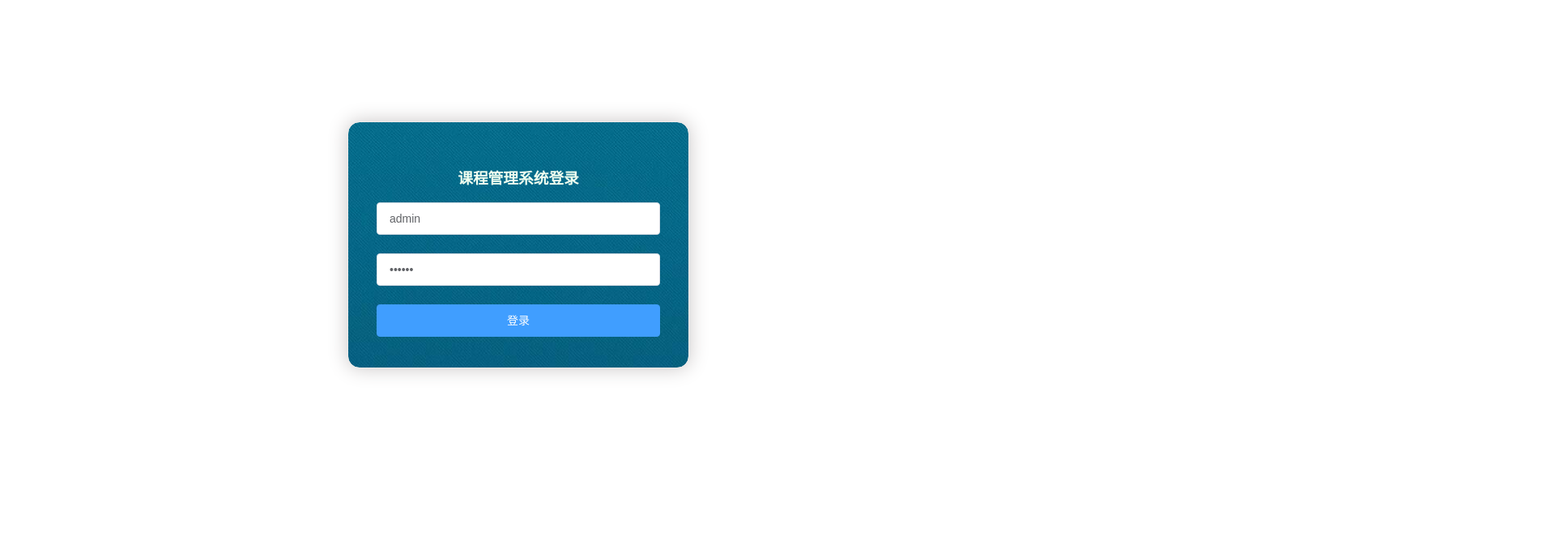
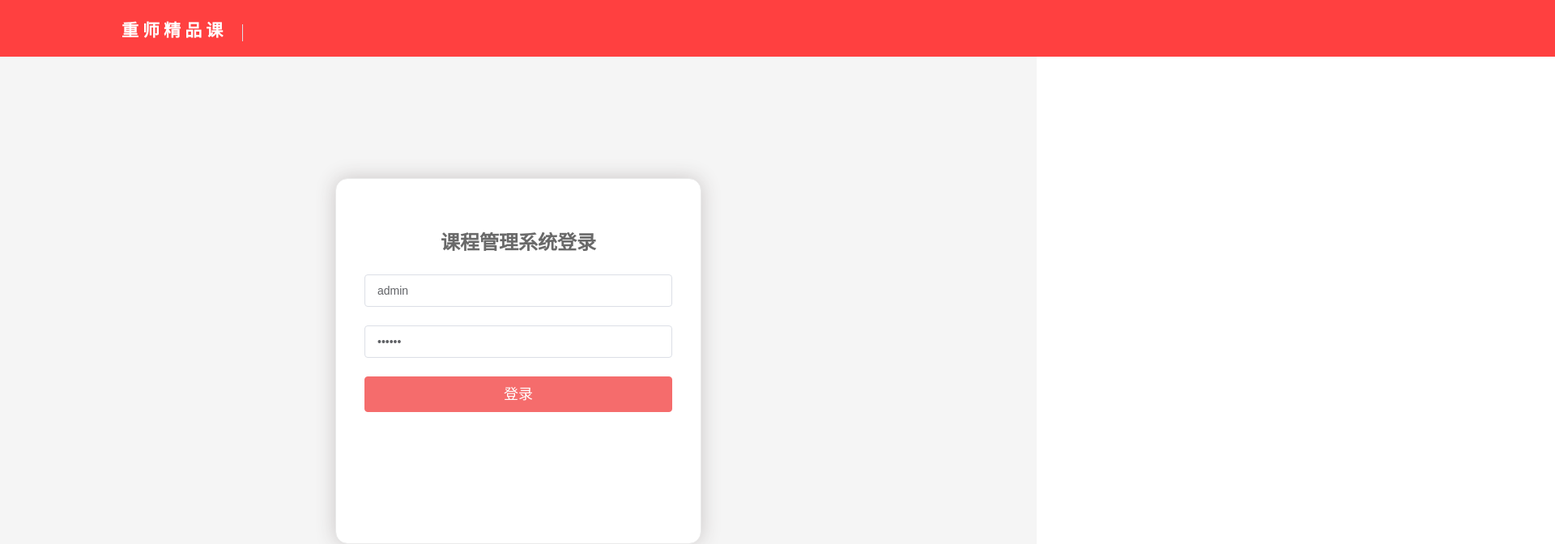
Before and after one commit to courseweb-cqnu/course_management, a Vue app in the folder second-vue/: page / in a window 1280 px wide. Shown: the top 672 px of the page at 81% size, 1920 px wide, since content can reach past the window. Built offline with nearby package versions, Linux system fonts and the light colour scheme.

Commit message:
The updated version.

```diff
--- a/second-vue/src/views/College.vue
+++ b/second-vue/src/views/College.vue
@@ -1,5 +1,58 @@
 <template>
   <div>
+    <el-container class="container">
+      <div class="header">
+        <div class="logo">
+          <h3>重师精品课
+            <el-divider direction="vertical"></el-divider>
+          </h3>
+        </div>
+        <div class="main_menu">
+          <el-menu
+            :default-active="$route.path"
+            class="main_menu"
+            mode="horizontal"
+            background-color="#FF4040"
+            text-color="#fff"
+            active-text-color="	#696969"
+            router
+          >
+            <el-menu-item
+              index="/main"
+              style="font-size: small"
+            >首页</el-menu-item>
+          </el-menu>
+        </div>
+        <div class="search">
+          <el-input
+            placeholder="请输入课程或者老师名称"
+            prefix-icon="el-icon-search"
+            v-model="searching"
+          >
+          </el-input>
+        </div>
+        <div class="right_menu">
+          <el-menu
+            :default-active="$route.path"
+            class="el-menu-nav"
+            mode="horizontal"
+            background-color="#FF4040"
+            text-color="#fff"
+            active-text-color="#ffd04b"
+            router
+          >
+            <el-menu-item
+              index="/main/home"
+              style="color: white; font-size: small"
+            >后台管理</el-menu-item>
+            <el-menu-item
+              index="/"
+              style="font-size: small"
+            >退出系统</el-menu-item>
+          </el-menu>
+        </div>
+      </div>
+    </el-container>
     <el-menu
       class="el-menu-demo"
       :default-active="this.$route.path"
@@ -7,7 +60,7 @@
       @open="handleOpen"
       @close="handleClose"
       active-text-color="#DC143C"
-       @select="reload"
+      @select="reload"
     >
       <!-- <el-menu-item index="1" >文学院</el-menu-item>
       <el-menu-item index="2">数学科学学院</el-menu-item>
@@ -20,7 +73,6 @@
         v-for="(item,i) in colleges"
         :key="i"
         :index="item.name"
-
       >
         <template slot="title">
           <span> {{ item.name }}</span>
@@ -45,11 +97,15 @@
       </el-carousel>
     </div>
     <!-- <router-view></router-view> -->
+    <el-divider
+      content-position="left"
+      style="font-size:100px"
+    >学院课程</el-divider>
     <div>
       <div class="course_container">
         <div class="sub_course_container">
           <el-row
-            :gutter="100"
+            :gutter="70"
             class="el-row"
           >
             <el-col
@@ -159,6 +215,11 @@ export default {
           { name: "Computer Science", teacher: "xcc" },
           { name: "Computer Scien", teacher: "xcy" },
         ];
+      else if (index == "化学学院") {
+      } else if (index == "旅游学院") {
+      } else if (index == "计算机与信息科学学院") {
+      } else if (index == "物理与电子工程学院") {
+      }
     },
   },
 };
@@ -238,4 +299,37 @@ export default {
   margin-right: 170px;
   margin-top: 5px;
 }
+.header {
+  float: top;
+  width: 100%;
+  background-color: #ff4040;
+  color: white;
+}
+.logo {
+  float: left;
+  width: 160px;
+  letter-spacing: 5px;
+  font-size: large;
+  margin-left: 10%;
+}
+.main_menu{
+  float: left;
+  width: 70px;
+  margin-left: 20px;
+}
+.search{
+  float: left;
+  padding-top: 1em;
+  width: 200px;
+  margin-left: 40%;
+}
+.right_menu{
+  float: left;
+  width: 220px;
+  margin-left: 10%;
+}
+.container{
+  display: flex;
+  flex-direction: column;
+}
 </style>
--- a/second-vue/src/views/Home.vue
+++ b/second-vue/src/views/Home.vue
@@ -2,7 +2,7 @@
   <div>
     <el-container>
       <el-header class="home-header">
-        <div class="title">学生管理系统</div>
+        <div class="title">课程管理系统</div>
         <div class="user-info">
           <el-dropdown trigger="click" @command="logout">
         <span>
@@ -31,7 +31,7 @@
             <el-breadcrumb-item :to="{ path: '/home' }">首页</el-breadcrumb-item>
             <el-breadcrumb-item><a href="/">{{this.$router.currentRoute.name}}</a></el-breadcrumb-item>
           </el-breadcrumb>
-          <div v-if="this.$router.currentRoute.path === '/home'">欢迎来到学生管理系统</div>
+          <div v-if="this.$router.currentRoute.path === '/home'">欢迎来到课程管理系统</div>
           <router-view></router-view>
         </el-main>
       </el-container>
@@ -82,8 +82,8 @@ export default {
 </script>
 <style scoped>
 .home-header {
-  background-color: #409eff;
-  height: 60px;
+  background-color: #FF4040;
+  height: 80px;
   line-height: 60px;
   display: flex;
 }
--- a/second-vue/src/views/Login.vue
+++ b/second-vue/src/views/Login.vue
@@ -1,8 +1,15 @@
 <template>
-    <div>
-
+  <el-container>
+    <section class="container">
+        <div class="main_header">
+          <div class="logo">
+            <h3>重师精品课
+              <el-divider direction="vertical"></el-divider>
+            </h3>
+          </div>
+        </div>
         <el-form :model="loginForm"  :rules="rules" ref="userForm" class="login">
-            <h3 class="header-title" style="color:honeydew" >课程管理系统登录 </h3>
+            <h3 class="header-title" style="color:dimgray;font-size: x-large" >课程管理系统登录 </h3>
             <el-form-item prop="username">
                 <el-input type="text" v-model="loginForm.username" placeholder="请输入用户名" autocomplete="off"></el-input>
             </el-form-item>
@@ -10,11 +17,11 @@
                 <el-input type="password" v-model="loginForm.password" autocomplete="off" placeholder="请输入密码" @keydown.enter.native="submit"></el-input>
             </el-form-item>
             <el-form-item>
-                <el-button type="primary" style="width: 100%" @click="submit">登录</el-button>
+                <el-button class="el-button" type="danger" style="width: 100%;font-size: large" @click="submit">登录</el-button>
             </el-form-item>
         </el-form>
-
-    </div>
+    </section>
+  </el-container>
 </template>
 
 <script>
@@ -60,22 +67,47 @@
 
 <style scoped>
 
+    .container{
+      display: flex;
+      flex-direction: column;
+      background-color: #F5F5F5;
+      /*width: 1930px;*/
+      width: 100%;
+      height: 935px;
 
+    }
+    .main_header{
+      width: 1930px;
+      height: 70px;
+      background-color: #FF4040;
+    }
     .header-title{
         text-align: center;
         color: #505458
     }
+    .logo{
+      float: bottom;
+      color: white;
+      width: 160px;
+      letter-spacing: 5px;
+      font-size: large;
+      margin-left: 150px;
+    }
     .login {
 
-        background-image: url("~@/image/pc1.jpg");
-        width: 350px;
+        /*background-image: url("~@/image/pc1.jpg");*/
+        width: 380px;
+        height: 400px;
         border-radius: 15px;
         background-clip: padding-box;
-        background-color: #fff;
+        background-color: white;
         margin: 150px auto;
         padding: 35px 35px 15px 35px;
         border: 1px solid #eaeaea;
         /*水平位置 垂直位置 阴影大小 阴影颜色*/
         box-shadow: 0 0 25px #cac6c6;
     }
+    .el-button{
+      /*color: #FF4040;*/
+    }
 </style>
--- a/second-vue/src/views/Main.vue
+++ b/second-vue/src/views/Main.vue
@@ -1,5 +1,5 @@
 <template>
-  <el-container>
+  <el-container class="main_container">
    <section class="container">
     <div class="header">
       <div class="logo">
@@ -17,7 +17,7 @@
             active-text-color="	#696969"
             router
         >
-          <el-menu-item index="/main" style="font-size: small" >首页</el-menu-item>
+          <el-menu-item index="/main/college" style="font-size: small" >学院课程</el-menu-item>
         </el-menu>
       </div>
       <div class="search">
@@ -195,6 +195,7 @@
 
 
      <div class="course_container">
+
       <div class="sub_course_container">
 
         <el-col :span="2.4" v-for="(o, index) in 1" :key="o" :offset="index > 0 ? 2 : 0">
@@ -232,6 +233,10 @@
             <span style="float: right ;margin-right: 20px">冯骥</span>
           </el-card>
         </el-col>
+      </div>
+
+
+      <div class="sub_course_container1">
         <el-col :span="2.4" v-for="(o, index) in 1" :key="o" :offset="index > 0 ? 2 : 0">
           <el-card :body-style="{ padding: '0px' }" class="course_card">
             <img src="../image/pc11.jpg" class="course_image" @click="$router.push('/main/course')"/>
@@ -281,6 +286,7 @@
 
 
      <div class="course_container2">
+
        <div class="sub_course_container2">
 
          <el-col :span="2.4" v-for="(o, index) in 1" :key="o" :offset="index > 0 ? 2 : 0">
@@ -311,6 +317,10 @@
              <span style="float: right ;margin-right: 20px">冯骥</span>
            </el-card>
          </el-col>
+       </div>
+
+
+       <div class="sub_course_container3">
          <el-col :span="2.4" v-for="(o, index) in 1" :key="o" :offset="index > 0 ? 2 : 0">
            <el-card :body-style="{ padding: '0px' }" class="course_card2">
              <img src="../image/pc10.jpg" class="course_image" @click="$router.push('/main/course')"/>
@@ -340,6 +350,7 @@
            </el-card>
          </el-col>
        </div>
+
      </div>
 
 
@@ -381,11 +392,13 @@ export default {
 .sec_header{
   float: left;
   background-color:#F5F5F5;
-  width: 1950px;
+  /*width: 1950px;*/
+  width: 100%;
 }
 .sub_sec_header{
   float: left;
-  width: 1800px;
+  /*width: 1800px;*/
+  width: 100%;
   margin-left: 150px;
 }
 .submenu{
@@ -400,7 +413,7 @@ export default {
 }
 .main_menu{
   float: left;
-  width: 70px;
+  width: 92px;
   margin-left: 20px;
 }
 .search{
@@ -445,14 +458,22 @@ export default {
 }
 .course_container{
   width: 1950px;
-  height: 630px;
+  height: 700px;
+  background-color: white;
 }
 .sub_course_container{
   width: 1750px;
-  height: 630px;
+  height: 350px;
   background-color: white;
   margin-left: 150px;
-  margin-right: 150px;
+  /*margin-right: 150px;*/
+}
+.sub_course_container1{
+  width: 1750px;
+  height: 350px;
+  background-color: white;
+  margin-left: 150px;
+  /*margin-right: 150px;*/
 }
 .course_image{
   width: 260px;
@@ -460,25 +481,41 @@ export default {
 }
 .course_card{
   width: 260px;
-  height: 310px;
+  height: 320px;
   margin-right: 85px;
-  margin-top: 5px;
+  margin-top: 25px;
 }
+.course_card:hover{
+  margin-top: -2px;
+}
+
 .course_card2{
   width: 260px;
   height: 310px;
   margin-right: 170px;
-  margin-top: 5px;
+  margin-top: 25px;
+}
+.course_card2:hover{
+  margin-top: -2px;
 }
 .course_container2{
   width: 1950px;
   height: 700px;
   background-color: #F5F5F5;
+  /*background-color: white;*/
 }
 .sub_course_container2{
   width: 1750px;
-  height: 700px;
+  height: 350px;
   background-color: #F5F5F5;
+  /*background-color: white;*/
+  margin-left: 200px;
+  margin-right: 150px;
+}
+.sub_course_container3{
+  width: 1750px;
+  height: 350px;
+  /*background-color: #F5F5F5;*/
   margin-left: 200px;
   margin-right: 150px;
 }
```
